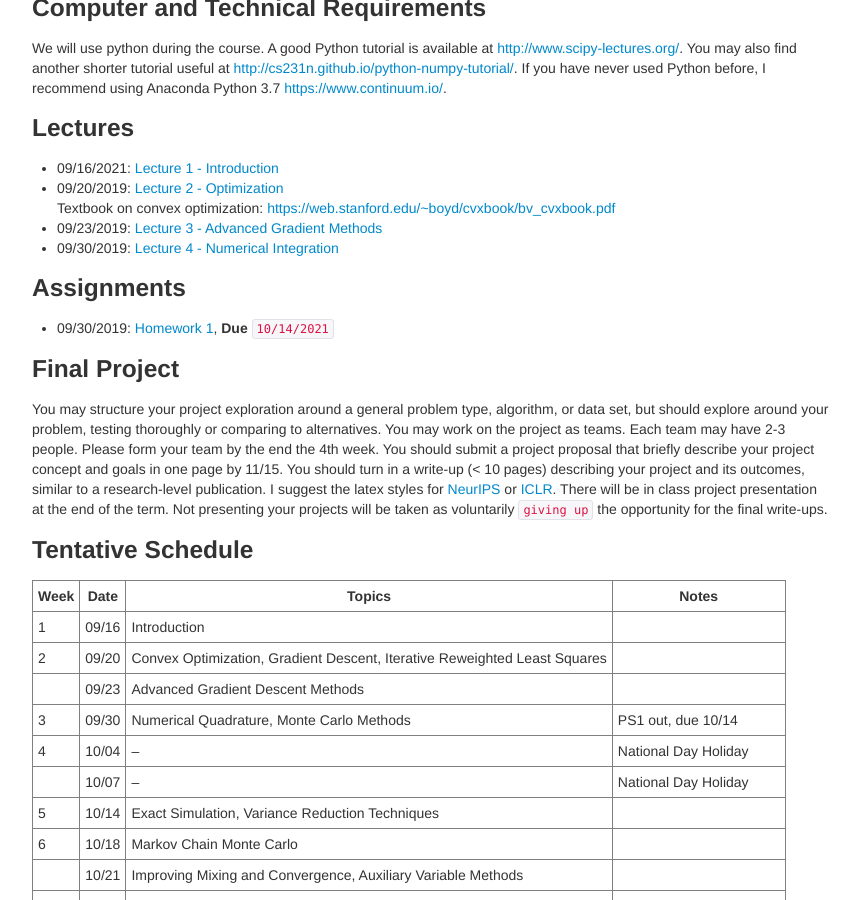
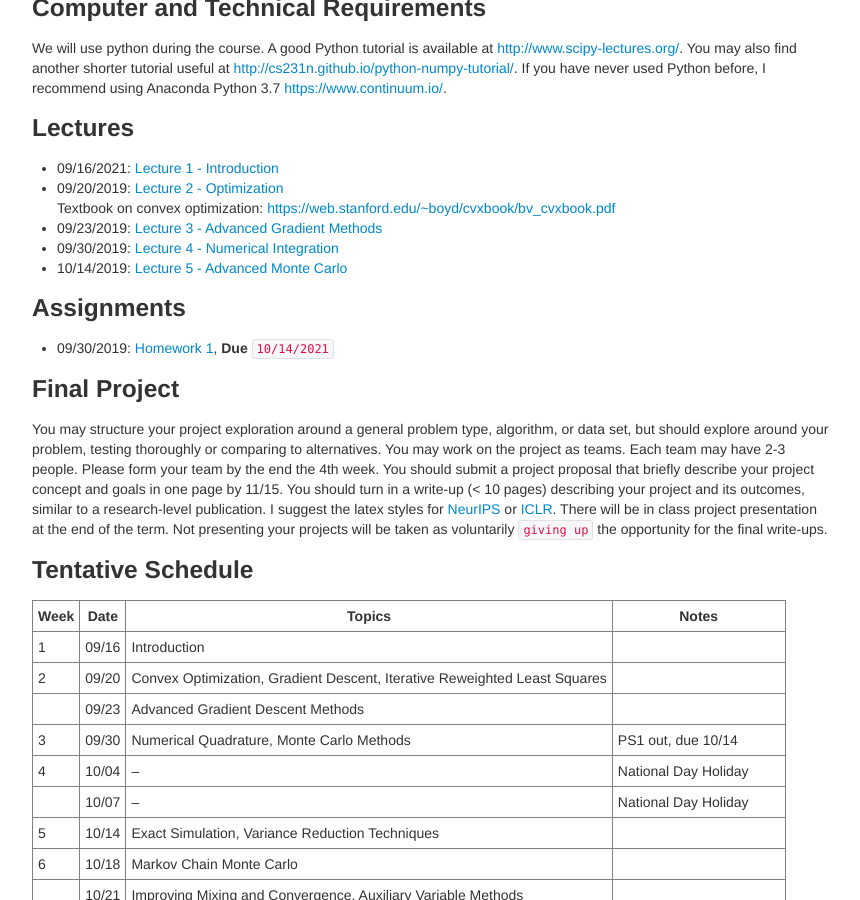
Before and after one commit to zcrabbit/zcrabbit.github.io, a Jekyll site: the page built from courses/smcm-f21.md, in a window 1280 px wide and 900 px high, scrolled down 985 px. Shown: the whole window, without its empty margins (208-1068 px from the left). Built offline with Jekyll 4.4.1, drawn with Linux system fonts in a browser that asks for light colours.

Commit message:
lecture 5 out

```diff
--- a/courses/smcm-f21.md
+++ b/courses/smcm-f21.md
@@ -42,6 +42,7 @@ We will use python during the course. A good Python tutorial is available at <ht
   Textbook on convex optimization: <https://web.stanford.edu/~boyd/cvxbook/bv_cvxbook.pdf>
 - 09/23/2019: [Lecture 3 - Advanced Gradient Methods]({{sites.baseurl}}/static/slides/smcm_fall21/lec03.pdf)
 - 09/30/2019: [Lecture 4 - Numerical Integration]({{sites.baseurl}}/static/slides/smcm_fall21/lec04.pdf)
+- 10/14/2019: [Lecture 5 - Advanced Monte Carlo]({{sites.baseurl}}/static/slides/smcm_fall21/lec05.pdf)
 
 ### Assignments
 - 09/30/2019: [Homework 1]({{sites.baseurl}}/static/slides/smcm_fall21/hw01.pdf), **Due** `10/14/2021`
```
Also changed, not shown: 1 other file.
